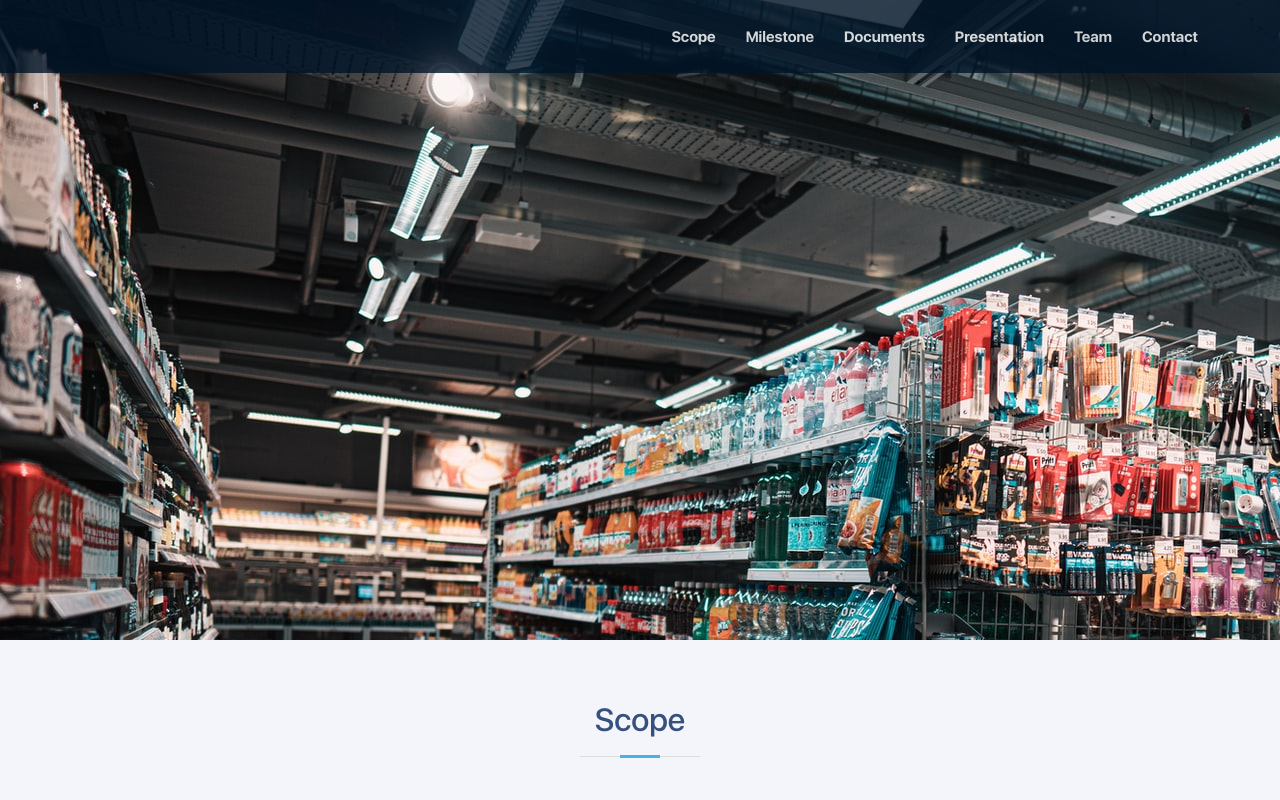
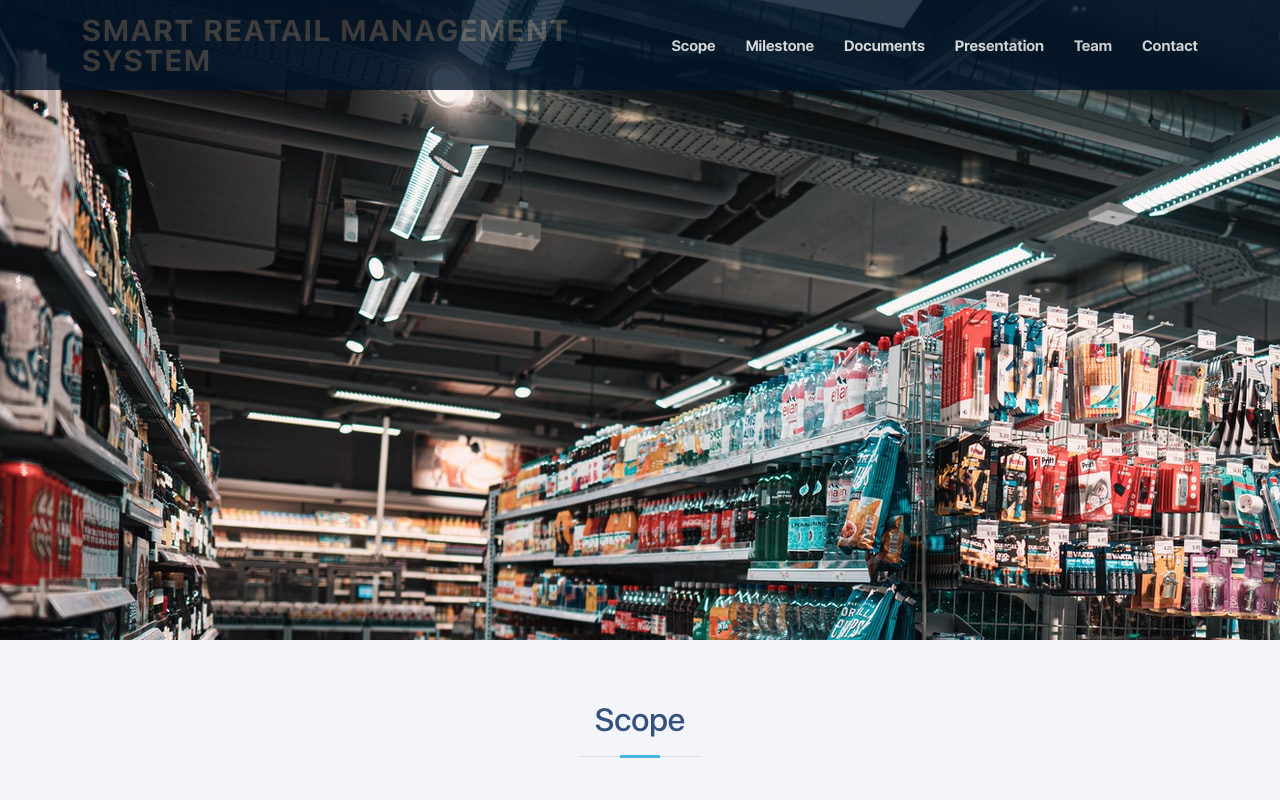
Before and after one commit to thami88/2021-037, a plain HTML site: page index.html in a window 1280 px wide. Shown: the top 800 px of the page. Drawn offline with Linux system fonts and the light colour scheme.

Commit message:
add website name

```diff
--- a/index.html
+++ b/index.html
@@ -30,7 +30,7 @@
   <header id="header" class="fixed-top ">
     <div class="container d-flex align-items-center">
 
-      <h1 class="logo me-auto"></h1>
+      <h1 class="logo me-auto">Smart Reatail Management System</h1>
       <nav id="navbar" class="navbar">
         <ul>
           <li><a class="nav-link scrollto active" href="#scope">Scope</a></li>
```
